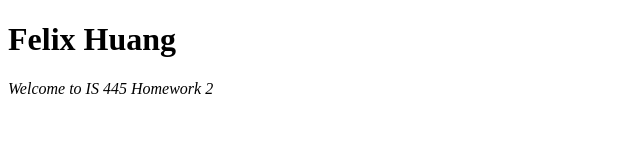
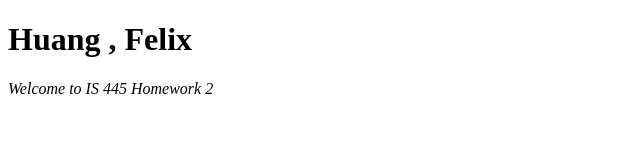
Before and after one commit to fhcsulb/IS-445-Assign-2, a website: page website/linkedpage.html in a window 1280 px wide. Shown: the whole page, without its empty margins (0-640 px from the left). Drawn offline with Linux system fonts and the light colour scheme.

Commit message:
added the css page

```diff
--- a/website/linkedpage.html
+++ b/website/linkedpage.html
@@ -3,11 +3,11 @@
 
 <head>
 <title> Assignment 2    </title>
+    <link rel = "stylessheet" href ="styles.css">
 </head>
-
 <body>
 
-<h1> Felix Huang   </h1>
+<h1> Huang , Felix   </h1>
 <p>  <i> Welcome to IS 445 Homework 2   </i>       </p>
 
 
```
Also changed, not shown: website/styles.css (added).
